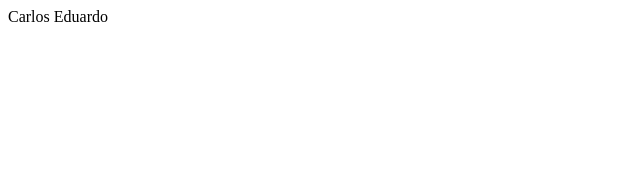
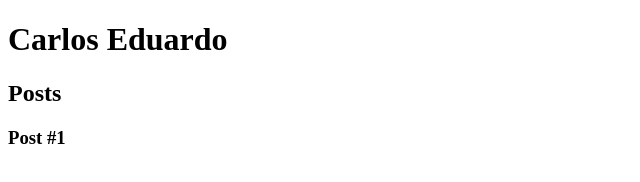
Before and after one commit to CarlosDev0410/Dio-BootcampSantander-Projects, a plain HTML site: page HTML/index.html in a window 1280 px wide. Shown: the whole page, without its empty margins (0-640 px from the left). Drawn offline with Linux system fonts and the light colour scheme.

Commit message:
Update index.html

```diff
--- a/HTML/index.html
+++ b/HTML/index.html
@@ -5,6 +5,21 @@
         <title>Carlos Eduardo</title>
     </head>
     <body>
-      Carlos Eduardo
+      <header>
+        <h1>Carlos Eduardo</h1>
+      </header>
+        <section>
+          <header>
+            <h2>Posts</h2>
+          </header>
+          <article>
+            <header>
+              <h3>Post #1</h3>
+            </header>
+          </article>
+        </section>
+        <footer>
+
+        </footer>
     </body>
 </html>
```
